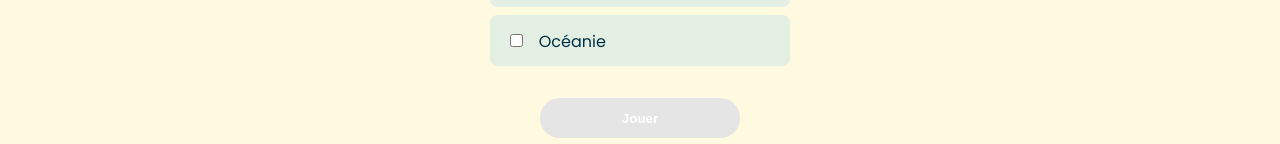
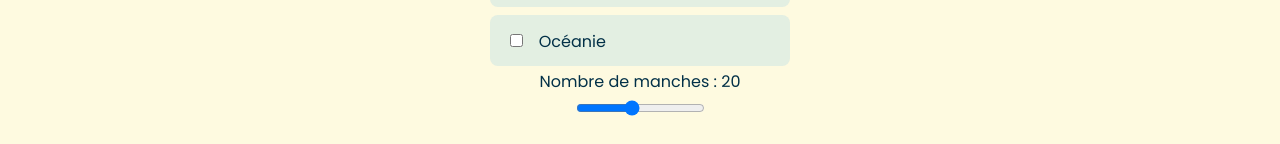
Before and after one commit to rqphy/geo_quizz, a React (Vite) app in the folder client/: page /lobby/1 in a window 1280 px wide. Both pictures are taken after typing "Sample" into the empty fields and a click on the button "Valider". Shown: the part 517-661 px from the top of the page. Built offline with nearby package versions, Linux system fonts and the light colour scheme; no server answers.

Commit message:
:sparkles: lobby creator can now set the round limit

```diff
--- a/client/src/components/LobbyForm/LobbyForm.tsx
+++ b/client/src/components/LobbyForm/LobbyForm.tsx
@@ -13,6 +13,7 @@ interface ILobbyForm {
 export default function LobbyForm({ onSubmit }: ILobbyForm) {
 	const { lobbyId } = useParams()
 
+	const [roundLimit, setRoundLimit] = useState<number>(20)
 	const [checkAll, setCheckAll] = useState<boolean>(false)
 	const [noneChecked, setNoneChecked] = useState<boolean>(true)
 	const [inviteModalVisible, setInviteModalVisible] = useState<boolean>(false)
@@ -22,6 +23,10 @@ export default function LobbyForm({ onSubmit }: ILobbyForm) {
 			checked: false,
 		}))
 	)
+
+	function updateRoundLimit(_event) {
+		setRoundLimit(_event.target.value)
+	}
 
 	function updateNoneCheck(
 		updatedItems: { checked: any; label: string; slug: string }[]
@@ -91,10 +96,25 @@ export default function LobbyForm({ onSubmit }: ILobbyForm) {
 					}
 				/>
 			))}
+			<label htmlFor="roundLimit">Nombre de manches : {roundLimit}</label>
+			<input
+				type="range"
+				onChange={updateRoundLimit}
+				id="roundLimit"
+				name="roundLimit"
+				min={5}
+				max={40}
+				step={5}
+				value={roundLimit}
+			/>
 			<Button label="Jouer" className={`${noneChecked && "disabled"}`} />
 			<Button label="Inviter" className="invite" onClick={handleInvite} />
 			{inviteModalVisible && (
-				<Modal value={lobbyId} label="Copier" handleAction={handleCopyLink} />
+				<Modal
+					value={lobbyId}
+					label="Copier"
+					handleAction={handleCopyLink}
+				/>
 			)}
 		</form>
 	)
--- a/client/src/contexts/SocketManager.tsx
+++ b/client/src/contexts/SocketManager.tsx
@@ -14,7 +14,11 @@ interface ISocketProviderMethods {
 	requestLobbyAccess: (lobbyId: string) => void
 	joinLobby: (lobbyId: string, username: string) => void
 	leaveLobby: (lobbyId: string, userId: string) => void
-	setupGame: (lobbyId: string, countriesList: ICountry[]) => void
+	setupGame: (
+		lobbyId: string,
+		countriesList: ICountry[],
+		roundLimit: number
+	) => void
 	goodAnswer: (lobbyId: string, userId: string) => void
 	badAnswer: (lobbyId: string, answer: string) => void
 }
@@ -72,8 +76,12 @@ export function SocketProvider({ children }: ISocketProviderProps) {
 		leaveLobby(lobbyId: string, userId: string): void {
 			socket.emit("leaveLobby", lobbyId, userId)
 		},
-		setupGame(lobbyId: string, countriesList: ICountry[]): void {
-			socket.emit("setupGame", lobbyId, countriesList)
+		setupGame(
+			lobbyId: string,
+			countriesList: ICountry[],
+			roundLimit: string
+		): void {
+			socket.emit("setupGame", lobbyId, countriesList, roundLimit)
 		},
 		goodAnswer(lobbyId: string, userId: string): void {
 			socket.emit("goodAnswer", lobbyId, userId)
--- a/client/src/routes/lobby/Lobby.tsx
+++ b/client/src/routes/lobby/Lobby.tsx
@@ -17,6 +17,7 @@ import PlayerList from "../../components/PlayerList/PlayerList"
 import Button from "../../components/Button/Button"
 import WrongAnswerDisplay from "../../components/WrongAnswerDisplay/WrongAnswerDisplay"
 import { useSocket } from "../../contexts/SocketManager"
+import { round } from "three/webgpu"
 
 const continentsData: Record<Region, ICountry[]> = {
 	EU: EuropeFR,
@@ -91,13 +92,18 @@ export default function Lobby() {
 	function handlePartySubmit(_event: FormEvent<HTMLFormElement>): void {
 		_event.preventDefault()
 		const submittedContinentList = new FormData(_event.currentTarget)
+		console.log(submittedContinentList)
+		let roundLimit = submittedContinentList.get("roundLimit")
 		const tempCountriesList: ICountry[] = []
 		for (const key of [...submittedContinentList.keys()]) {
-			tempCountriesList.push(...continentsData[key as Region])
+			if (key !== "roundLimit") {
+				tempCountriesList.push(...continentsData[key as Region])
+			}
 		}
 
 		if (!lobbyId) return
-		methods.setupGame(lobbyId, tempCountriesList)
+		console.log(roundLimit)
+		methods.setupGame(lobbyId, tempCountriesList, roundLimit)
 	}
 
 	function renderContent() {
```
Also changed, not shown: 1 other file (tests, documents, lock files or other folders).
